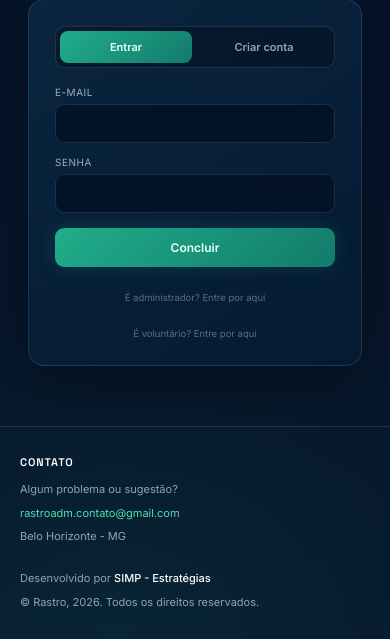
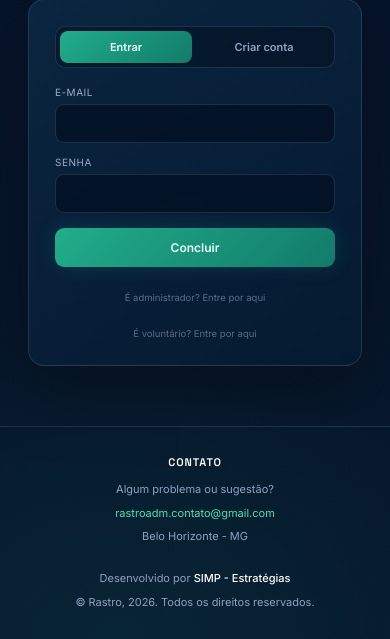
Before and after one commit to samandralves/RASTRO, a Flask app: page / in a window 390 px wide. Shown: the part 1060-1699 px from the top of the page. Run offline with Flask 3, Linux system fonts and the light colour scheme.

Commit message:
Update style.css

```diff
--- a/static/css/style.css
+++ b/static/css/style.css
@@ -1962,12 +1962,21 @@ body{
     grid-template-columns:1fr;
     gap:24px;
     padding:28px 20px;
-  }
-
+
+    text-align:center;
+  }
+
+  .landing-footer-column{
+    align-items:center;
+  }
 
   .landing-footer-info{
-    align-items:flex-start;
-    text-align:left;
-  }
-
-}
+    align-items:center;
+    text-align:center;
+  }
+
+  .landing-footer-column a{
+    width:auto;
+  }
+
+}
```
